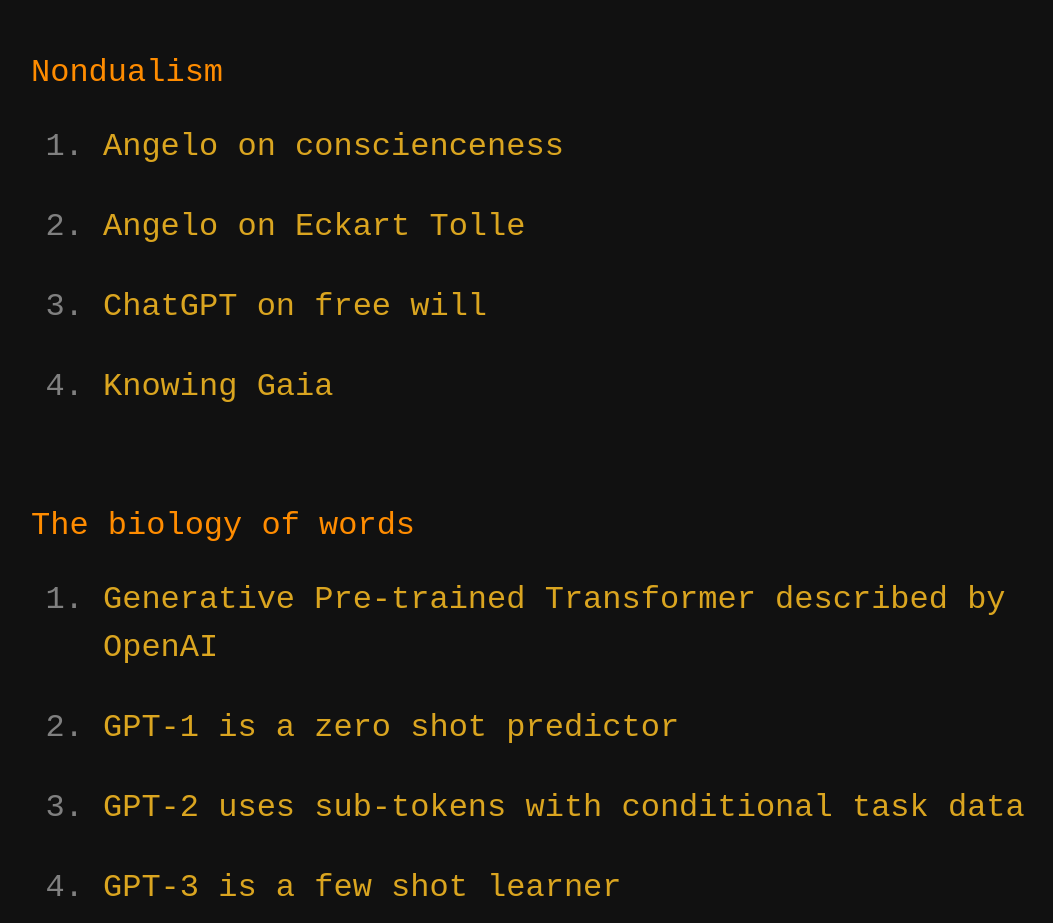
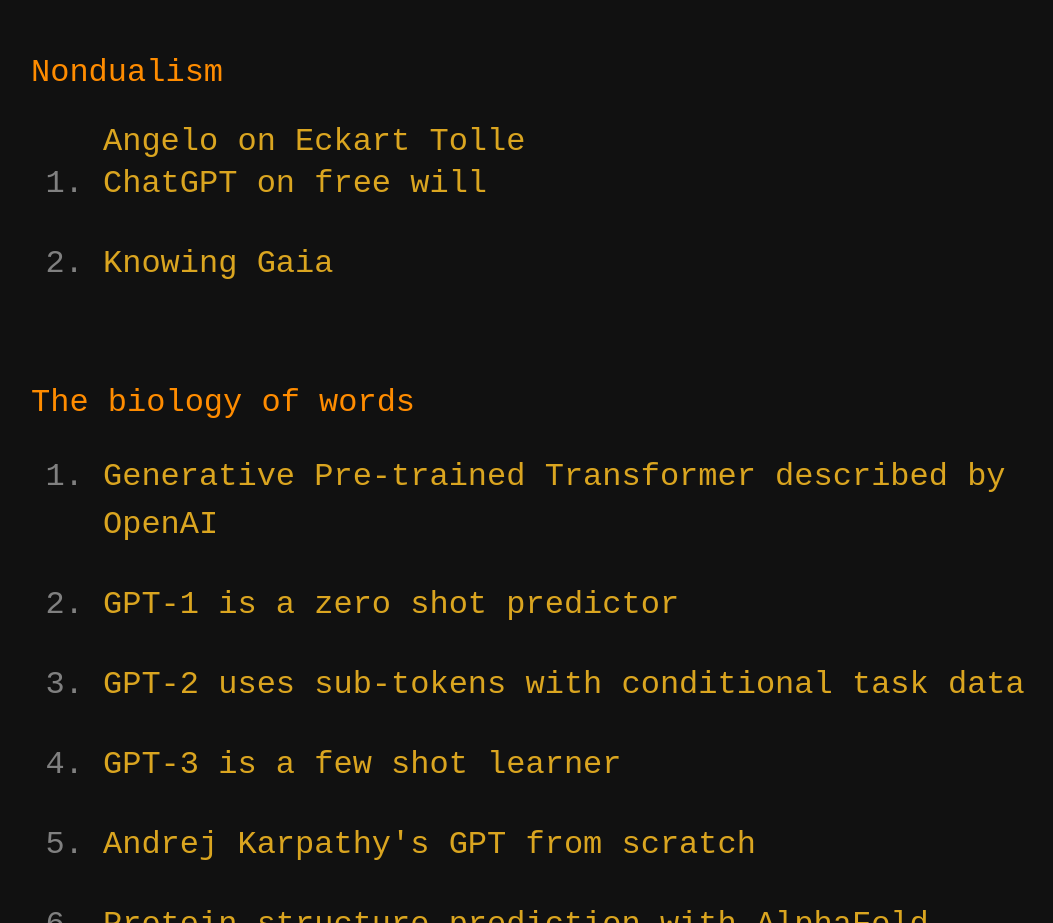
Before and after one commit to mricos/cryptochromatic, a plain HTML site: page blog.html in a window 1280 px wide. Shown: the part 820-1743 px from the top of the page, without its empty margins (105-1158 px from the left). Drawn offline with Linux system fonts and the light colour scheme.

Commit message:
Removes conscieceness link

```diff
--- a/blog.html
+++ b/blog.html
@@ -102,12 +102,6 @@
 		Nondualism
 	</div>
 	<ol>
-		<li>
-			<a href="https://www.youtube.com/shorts/4Uq67WRpm6Q">
-				Angelo on conscienceness
-			</a>
-		</li>
-		<li>
 			<a href="https://youtu.be/tqgWZ7J2ndU">
 				Angelo on Eckart Tolle
 			</a>
```
